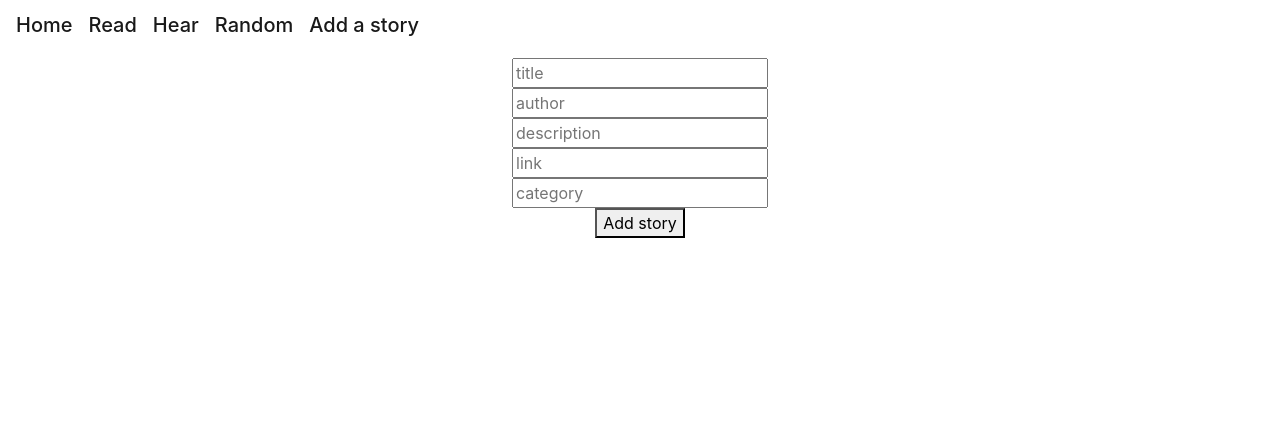
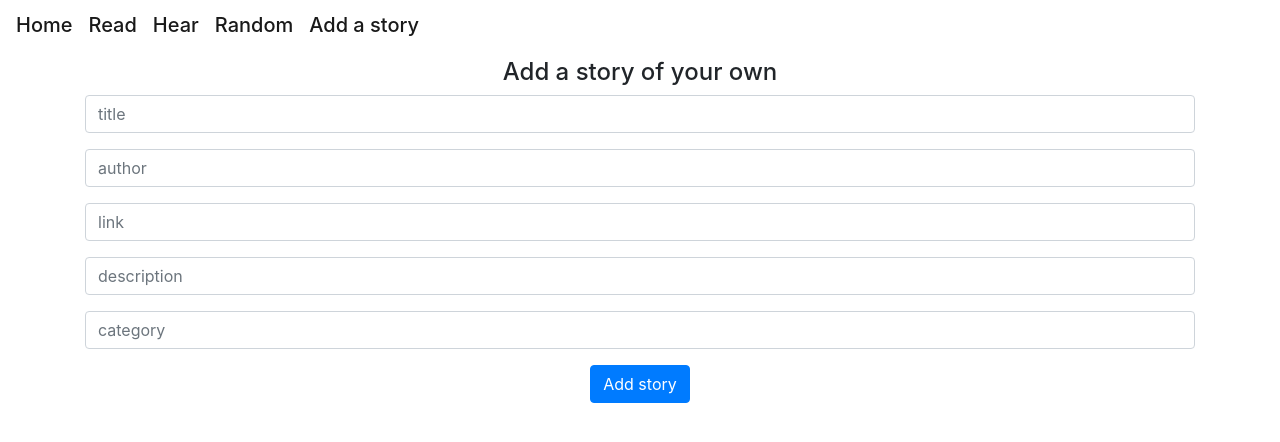
Before and after one commit to Sara-Harvey/book-list-frontend, a React (Create React App) app: page /newstory in a window 1280 px wide. Shown: the top 442 px of the page. Built offline with nearby package versions, Linux system fonts and the light colour scheme.

Commit message:
bootstrap form

```diff
--- a/src/components/Stories.js
+++ b/src/components/Stories.js
@@ -1,6 +1,5 @@
 import React from 'react';
 import Story from './Story';
-import { deleteStory } from '../actions/deleteStory.js'
 
 const Stories = ({stories}) => {
 
--- a/src/components/StoryForm.js
+++ b/src/components/StoryForm.js
@@ -1,8 +1,8 @@
 import React  from 'react'
-
 import { connect } from 'react-redux';
 import { addStory } from '../actions/addStory.js'
-
+import Form from 'react-bootstrap/Form'
+import Button from 'react-bootstrap/Button'
 
 class NewContainer extends React.Component{
 
@@ -37,57 +37,58 @@ class NewContainer extends React.Component{
         return (
 
         <div className="container text-center">
+          <h4>Add a story of your own</h4>
 
-              <form onSubmit={this.handleSubmit}>
+            <Form onSubmit={this.handleSubmit}>
 
-                <input
+              <Form.Group controlId="formBasicName">
+                <Form.Control
                 type="text"
                 name="name"
-                  placeholder="title"
                 value={this.state.name}
                 onChange={this.handleChange}
-                ></input>
-                <br />
+                placeholder="title" />
+              </Form.Group>
 
-                <input
+              <Form.Group controlId="formBasicAuthor">
+                <Form.Control
                 type="text"
                 name="author"
-                  placeholder="author"
                 value={this.state.author}
                 onChange={this.handleChange}
-                ></input>
-                <br />
+                placeholder="author" />
+              </Form.Group>
 
-                <input
+              <Form.Group controlId="formBasicLink">
+                <Form.Control
+                type="text"
+                name="link"
+                value={this.state.link}
+                onChange={this.handleChange}
+                placeholder="link" />
+              </Form.Group>
+
+              <Form.Group controlId="formBasicDescription">
+                <Form.Control
                 type="text"
                 name="description"
-                  placeholder="description"
                 value={this.state.description}
                 onChange={this.handleChange}
-                ></input>
-                <br />
+                placeholder="description" />
+              </Form.Group>
 
-                <input
+              <Form.Group controlId="formBasicCategory">
+                <Form.Control
                 type="text"
-                  name="link"
-                  placeholder="link"
-                  value={this.state.link}
-                  onChange={this.handleChange}
-                ></input>
-                <br />
-
-                <input
-                  type="number"
                 name="category_id"
-                  placeholder="category"
                 value={this.state.category_id}
                 onChange={this.handleChange}
-                ></input>
-                <br />
+                placeholder="category" />
+              </Form.Group>
 
-                <button>Add story</button>
+              <Button variant="primary" type="submit"> Add story </Button>
+            </Form>
 
-              </form>
         </div>
         );
     }
```
Lines whose indentation alone changed are shown as unchanged.
